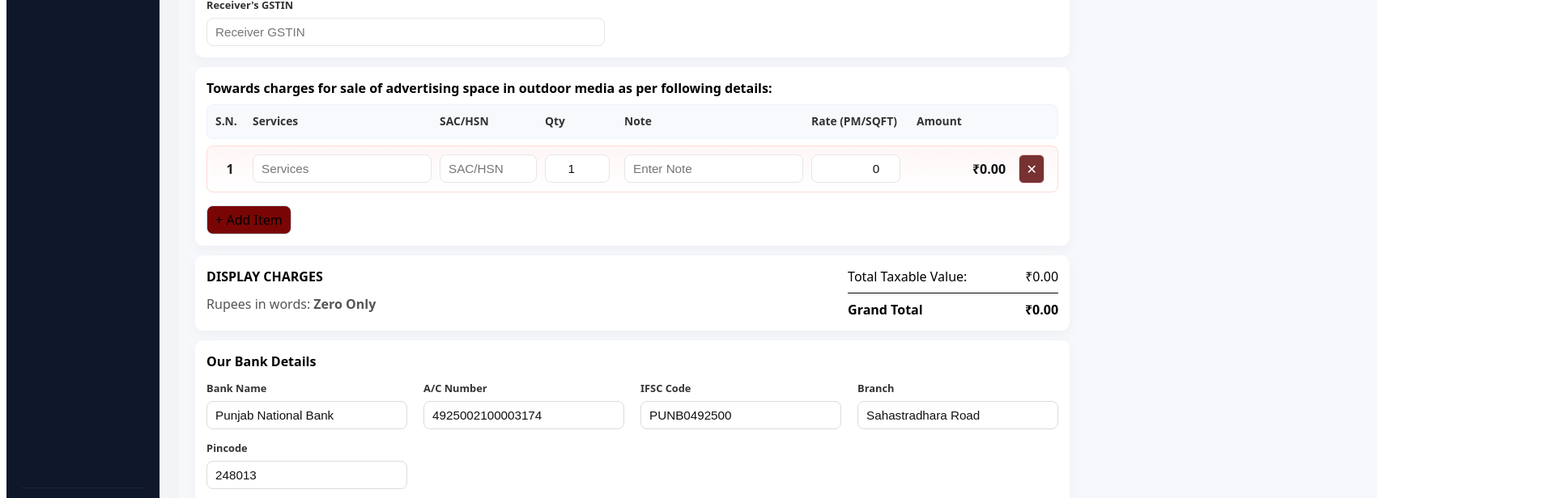
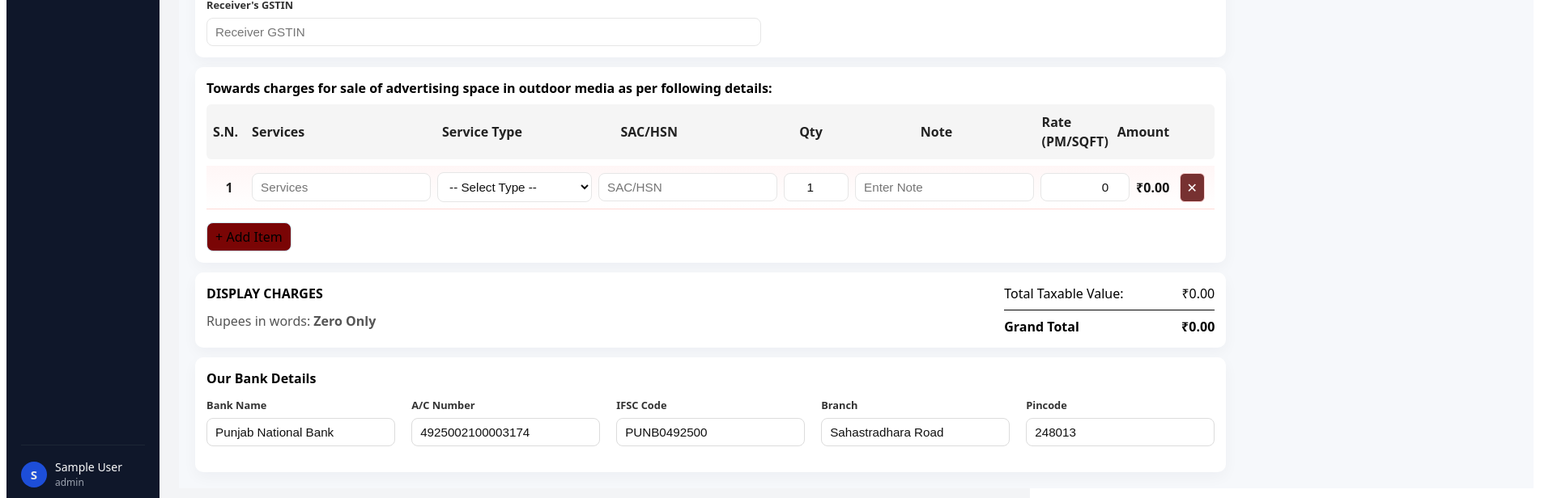
Before and after one commit to ArunNegi989/dreambytebilling-frontend, a React (Vite) app: page /admin/bill/createbill in a window 1280 px wide. Shown: the part 720-1336 px from the top of the page at 81% size, 1918 px wide, since content can reach past the window. Built offline with nearby package versions, Linux system fonts and the light colour scheme; sample sign-in values are in the browser's storage.

Commit message:
auto genrate sac/hsn field

```diff
--- a/src/assets/styles/admin/CreateInvoice.module.css
+++ b/src/assets/styles/admin/CreateInvoice.module.css
@@ -261,23 +261,46 @@ select:focus {
 }
 
 .itemsGridHeader {
-    font-size: 0.86rem;
-    color: #333;
-    background: #f7f9fc;
-    padding: 10px;
-    border-radius: 8px;
-    border: 1px solid #eef3fb;
-    font-weight: 600;
+  display: grid;
+  grid-template-columns:
+    40px          /* S.N. */
+    3.2fr         /* Services */
+    3fr         /* Service Type (Dropdown) */
+    3fr           /* SAC/HSN */
+    2fr          /* Qty */
+    2fr           /* Note */
+    1.2fr         /* Rate */
+    0.2fr         /* Amount */
+    40px;         /* Action */
+  gap: 8px;
+  padding: 10px 8px;
+  font-weight: 600;
+  background: #f5f5f5;
+  border-radius: 6px;
+  align-items: center;
+  color: #222;
 }
 
+
 .itemRow {
-    padding: 10px;
-    color: #111;
-    border-radius: 8px;
-    background: #ffffff;
-    border: 1px solid transparent;
-    transition: transform .12s ease, box-shadow .14s ease;
+  display: grid;
+   grid-template-columns:
+    40px          /* S.N. */
+    2.2fr         /* Services */
+    2fr         /* Service Type (Dropdown) */
+    1fr           /* SAC/HSN */
+    2fr          /* Qty */
+    2fr           /* Note */
+    1.2fr         /* Rate */
+    1.2fr         /* Amount */
+    40px;         /* Action */
+  gap: 8px;
+  padding: 8px;
+  align-items: center;
+  border-bottom: 1px solid #e5e5e5;
+  color: #111;
 }
+
 
 .itemRow:hover {
     transform: translateY(-4px);
@@ -574,7 +597,7 @@ button {
 
     .itemsGridHeader,
     .itemRow {
-        grid-template-columns: 36px 1fr 1fr;
+
         grid-auto-rows: auto;
         grid-row-gap: 8px;
     }
--- a/src/pages/admin/invoice/CreateInvoice.tsx
+++ b/src/pages/admin/invoice/CreateInvoice.tsx
@@ -8,6 +8,7 @@ import styles from "../../../assets/styles/admin/CreateInvoice.module.css";
 export interface IItem {
   id: string;
   Services: string;
+  serviceCategory: string;
   sacHsn: string;
   specification: string;
   qty: number;
@@ -19,6 +20,7 @@ export interface IItem {
 const newItem = (id: string): IItem => ({
   id,
   Services: "",
+  serviceCategory: "",
   sacHsn: "",
   specification: "",
   qty: 1,
@@ -364,6 +366,16 @@ const CreateInvoice: React.FC = () => {
       setSaving(false);
     }
   };
+/** ---- Service Category Dropdown ---- */
+const SERVICE_CATEGORY_SAC_MAP: Record<string, string> = {
+  "Graphics": "998313",
+  "Website Development": "998314",
+  "Photography / Video": "998386",
+  "Digital Marketing": "998365",
+  "Event Management": "998596",
+  "Printing": "998912",
+  "Studio on Rent": "997212",
+};
 
   return (
     <div className={styles.page}>
@@ -638,6 +650,7 @@ const CreateInvoice: React.FC = () => {
               <div className={styles.itemsGridHeader}>
                 <div>S.N.</div>
                 <div>Services</div>
+                <div>Service Type</div>
                 <div>SAC/HSN</div>
                 <div>Qty</div>
                 <div>Note</div>
@@ -668,14 +681,31 @@ const CreateInvoice: React.FC = () => {
                         updateItem(it.id, { Services: e.target.value })
                       }
                     />
+                    <select
+  className={styles.itemSmall}
+  value={it.serviceCategory}
+  onChange={(e) => {
+    const selected = e.target.value;
+    updateItem(it.id, {
+      serviceCategory: selected,
+      sacHsn: SERVICE_CATEGORY_SAC_MAP[selected] || "",
+    });
+  }}
+>
+  <option value="">-- Select Type --</option>
+  {Object.keys(SERVICE_CATEGORY_SAC_MAP).map((type) => (
+    <option key={type} value={type}>
+      {type}
+    </option>
+  ))}
+</select>
+
                     <input
-                      className={styles.itemSmall}
-                      placeholder="SAC/HSN"
-                      value={it.sacHsn}
-                      onChange={(e) =>
-                        updateItem(it.id, { sacHsn: e.target.value })
-                      }
-                    />
+  className={styles.itemSmall}
+  placeholder="SAC/HSN"
+  value={it.sacHsn}
+  readOnly
+/>
                     <input
                       type="number"
                       min={1}
--- a/src/pages/admin/invoicewithoutgst/CreateBill.tsx
+++ b/src/pages/admin/invoicewithoutgst/CreateBill.tsx
@@ -9,6 +9,7 @@ import api from "../../../api/axios";
 export interface IItem {
   id: string;
   Services: string;
+  serviceCategory: string;
   sacHsn: string;
   specification: string;
   qty: number;
@@ -20,6 +21,7 @@ export interface IItem {
 const newItem = (id: string): IItem => ({
   id,
   Services: "",
+  serviceCategory: "",
   sacHsn: "",
   specification: "",
   qty: 1,
@@ -355,6 +357,16 @@ const CreateBill: React.FC = () => {
       setSaving(false);
     }
   };
+/** ---- Service Category Dropdown ---- */
+const SERVICE_CATEGORY_SAC_MAP: Record<string, string> = {
+  "Graphics": "998313",
+  "Website Development": "998314",
+  "Photography / Video": "998386",
+  "Digital Marketing": "998365",
+  "Event Management": "998596",
+  "Printing": "998912",
+  "Studio on Rent": "997212",
+};
 
   return (
     <div className={styles.page}>
@@ -609,6 +621,7 @@ const CreateBill: React.FC = () => {
               <div className={styles.itemsGridHeader}>
                 <div>S.N.</div>
                 <div>Services</div>
+                <div>Service Type</div>
                 <div>SAC/HSN</div>
                 <div>Qty</div>
                 <div>Note</div>
@@ -642,18 +655,33 @@ const CreateBill: React.FC = () => {
                         })
                       }
                     />
+                    <select
+  className={styles.itemSmall}
+  value={it.serviceCategory}
+  onChange={(e) => {
+    const selected = e.target.value;
+    updateItem(it.id, {
+      serviceCategory: selected,
+      sacHsn: SERVICE_CATEGORY_SAC_MAP[selected] || "",
+    });
+  }}
+>
+  <option value="">-- Select Type --</option>
+  {Object.keys(SERVICE_CATEGORY_SAC_MAP).map((type) => (
+    <option key={type} value={type}>
+      {type}
+    </option>
+  ))}
+</select>
+
+
 
                     <input
-                      className={styles.itemSmall}
-                      placeholder="SAC/HSN"
-                      value={it.sacHsn}
-                      onChange={(e) =>
-                        updateItem(it.id, {
-                          sacHsn: e.target.value,
-                        })
-                      }
-                    />
-
+  className={styles.itemSmall}
+  placeholder="SAC/HSN"
+  value={it.sacHsn}
+  readOnly
+/>
                     <input
                       type="number"
                       min={1}
```
